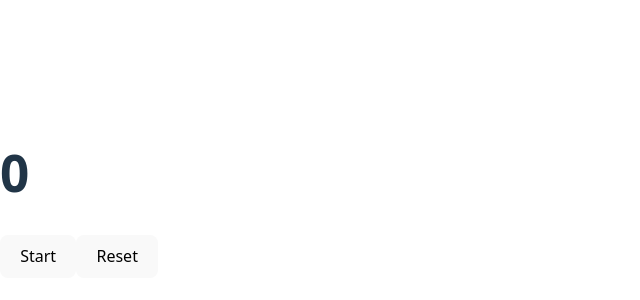
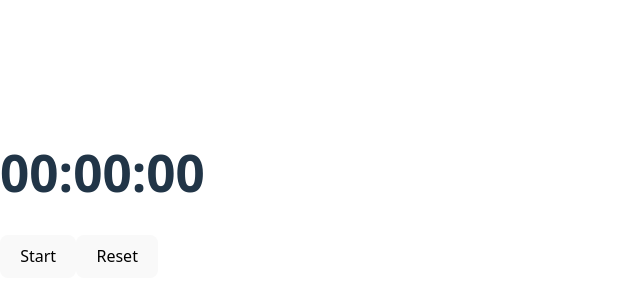
Before and after one commit to Phoenixcat01/simple-timer-app, a React (Vite) app: page / in a window 1280 px wide. Shown: the part 206-506 px from the top of the page, without its empty margins (0-640 px from the left). Built offline with nearby package versions, Linux system fonts and the light colour scheme.

Commit message:
feat(timer): improve TimerDisplay with HH:MM:SS formatting
- Update TimerDisplay to show hours, minutes, and seconds
- Add formatTime helper for leading zeros
- Refactor props to use destructuring

```diff
--- a/src/App.jsx
+++ b/src/App.jsx
@@ -2,8 +2,20 @@
 
 import { useEffect, useState } from "react"
 
-const TimerDisplay = (props) => {
-  return <h1>{props.second}</h1>
+const TimerDisplay = ({second}) => {
+  const hours = Math.floor(second / 3600);
+  const minutes = Math.floor((second % 3600) / 60);
+  const remainingSecond = second % 60;
+
+  const formatTime = (time) => {
+    return time < 10 ? `0${time}` : time;
+  }
+
+  return (
+    <h1>
+      {formatTime(hours)}:{formatTime(minutes)}:{formatTime(remainingSecond)}
+    </h1>
+  );
 }
 
 const TimerControl = (props) => {
```
